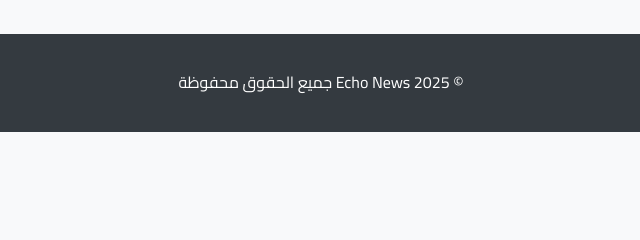
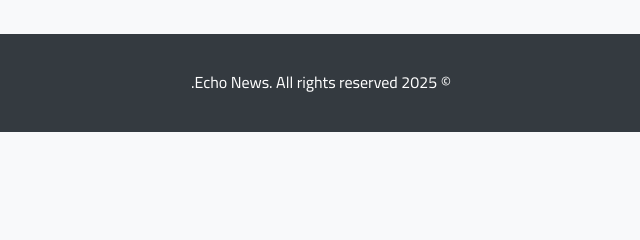
Before and after one commit to naserashly/echo-news, a plain HTML site: page index.html in a window 1280 px wide. Shown: the part 202-442 px from the top of the page, 319-959 px from the left. Drawn offline with Linux system fonts and the light colour scheme; no server answers.

Commit message:
Update index.html

```diff
--- a/index.html
+++ b/index.html
@@ -491,7 +491,9 @@
     </div>
 
     <footer>
-        <p>© 2025 Echo News جميع الحقوق محفوظة </p>
+        <p> © 2025 Echo News. All rights reserved.
+
+ </p>
     </footer>
 
     <!-- Firebase SDKs -->
```
